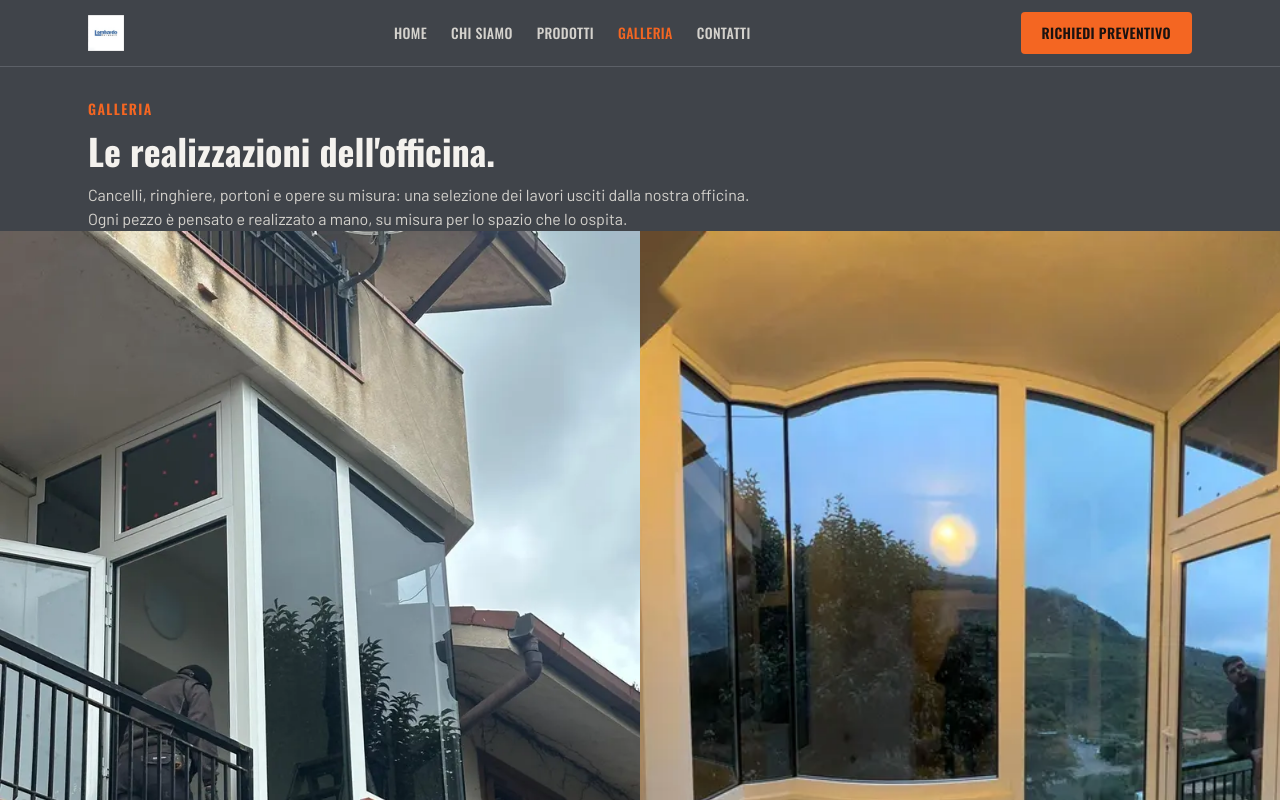
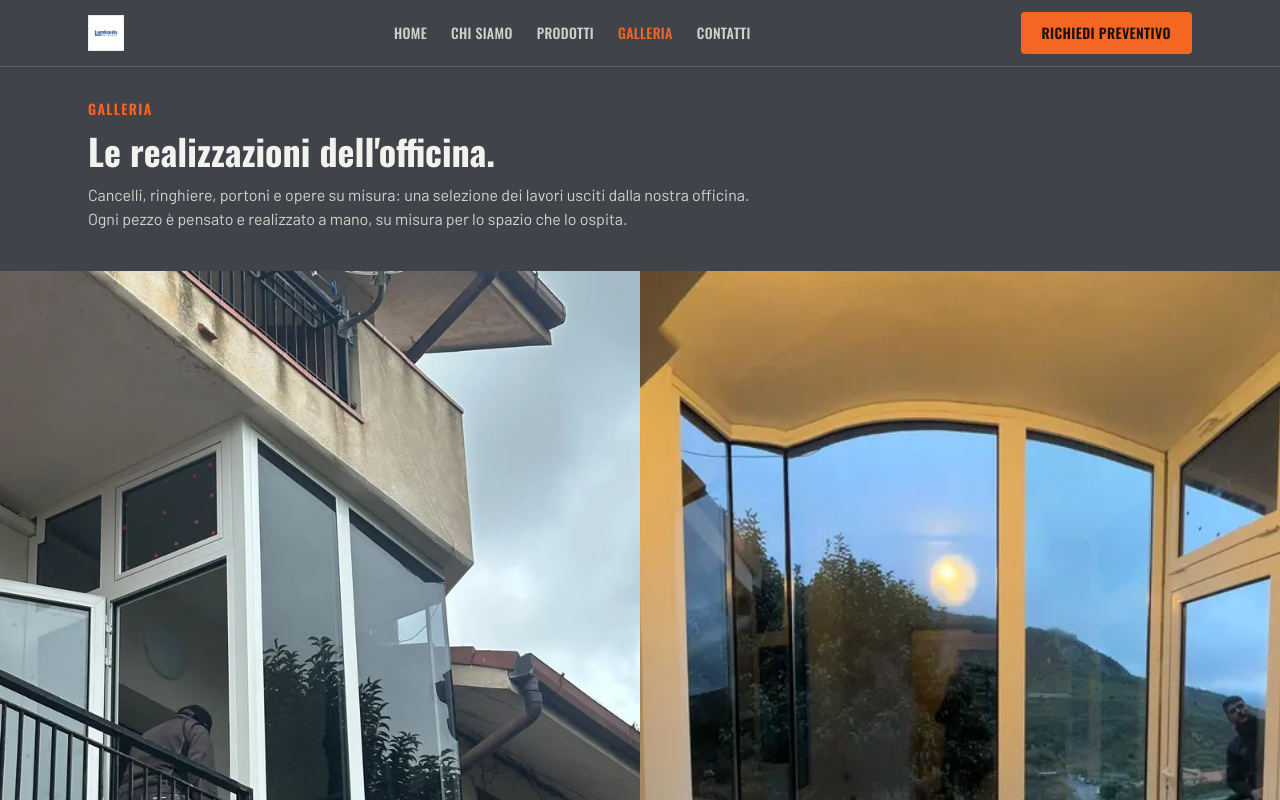
Before and after one commit to antoninolm/lombardo_serramenti, a React (Vite) app: page /galleria in a window 1280 px wide. Shown: the top 800 px of the page. Built offline with nearby package versions, Linux system fonts and the light colour scheme.

Commit message:
fase-3a: aumenta spazio tra intro e griglia galleria
L'intro (pt-8 pb-0) e la griglia attaccata sotto risultavano troppo
ravvicinate; aggiunge mt-10 alla griglia per un distacco visivo più
netto dal testo introduttivo.

Co-Authored-By: Claude Sonnet 5 <noreply@anthropic.com>

```diff
--- a/src/pages/Galleria.jsx
+++ b/src/pages/Galleria.jsx
@@ -17,7 +17,7 @@ export default function Galleria() {
         />
       </section>
 
-      <div className="mx-auto w-full max-w-[1400px] pb-16">
+      <div className="mx-auto mt-10 w-full max-w-[1400px] pb-16">
         <div className="grid grid-cols-1 gap-0 sm:grid-cols-2">
           {galleriaItems.map((item, index) => (
             <GalleryItem key={item.id} src={item.src} alt={item.alt} eager={index < EAGER_COUNT} />
```
